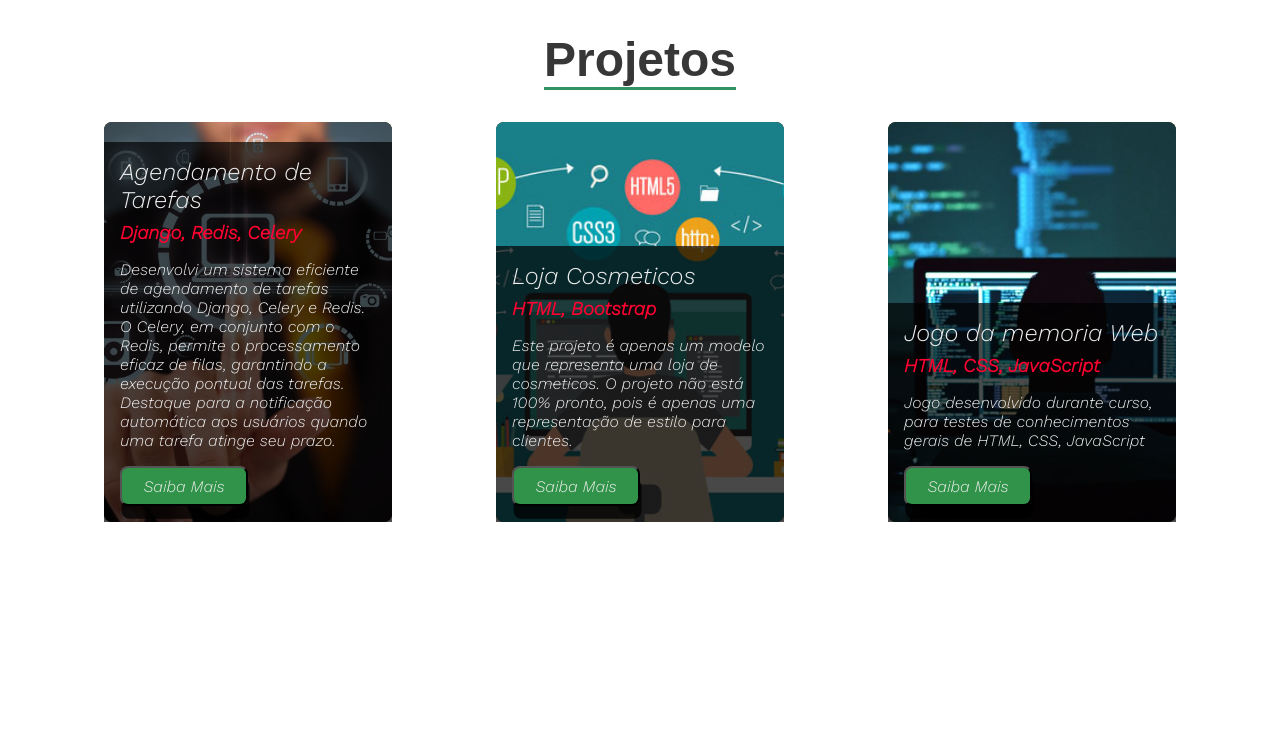
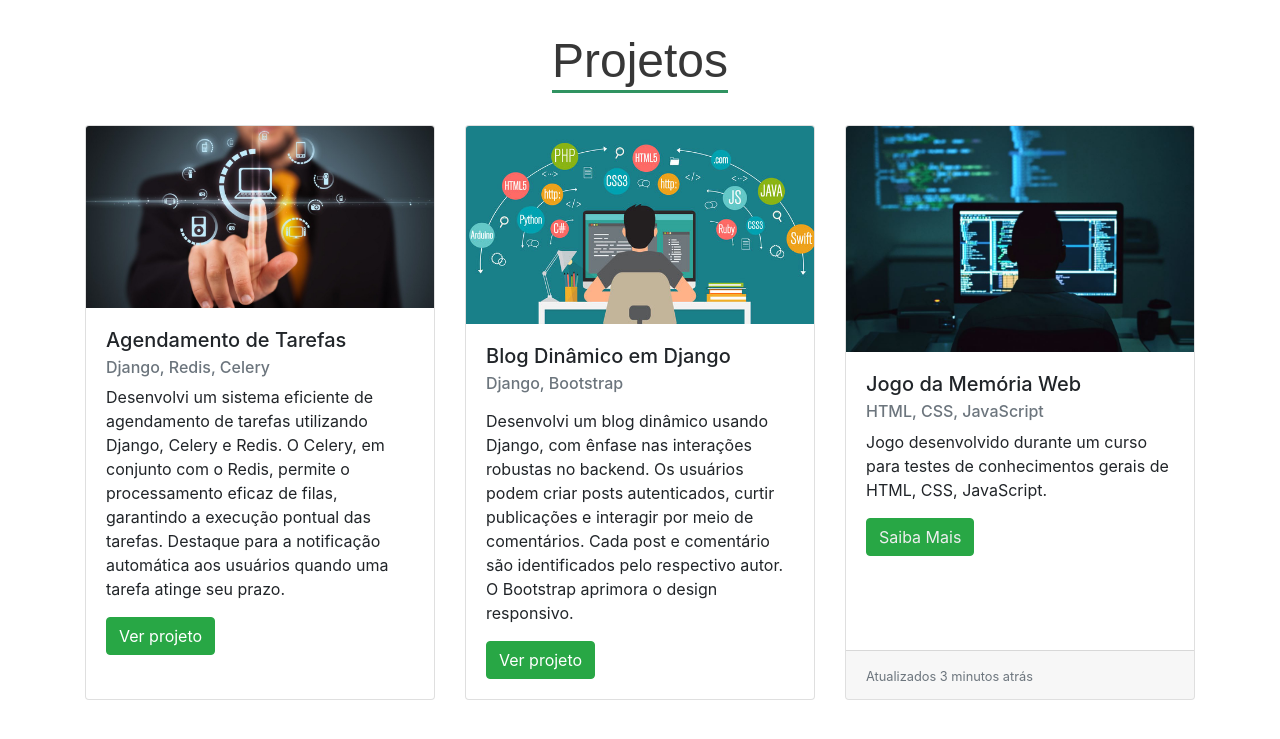
Before and after one commit to welingtonguilhardi/agendamento, a Django app: page / in a window 1280 px wide. Shown: the top 739 px of the page. Run offline with Django 4.2, Linux system fonts and the light colour scheme; parts of the project's set-up code (start-up, migrations or seed data) failed here and were passed over; some libraries are stand-ins or nearby versions.

Commit message:
fix: comentario nos post;update visual na home

```diff
--- a/home/templates/home.html
+++ b/home/templates/home.html
@@ -4,82 +4,68 @@
     <meta charset="UTF-8">
     <meta name="viewport" content="width=device-width, initial-scale=1.0">
     <title>Portifólio</title>
+    <!-- Include Bootstrap CSS -->
+    <link rel="stylesheet" href="https://stackpath.bootstrapcdn.com/bootstrap/4.5.2/css/bootstrap.min.css">
     {% load static %}
     <link rel="stylesheet" href="{% static 'home/css/home.css' %}">
-
-
     <link rel="icon" href="./favicon-32x32.png" type="image/png">
     <link rel="apple-touch-icon" sizes="180x180" href="/apple-touch-icon.png">
     <link rel="icon" type="image/png" sizes="32x32" href="/favicon-32x32.png">
     <link rel="icon" type="image/png" sizes="16x16" href="/favicon-16x16.png">
-        <link rel="manifest" href="/site.webmanifest">
     <link href="https://fonts.googleapis.com/css2?family=Work+Sans:ital,wght@1,300&display=swap" rel="stylesheet">
 </head>
-
-
-
-
 <body>
-        <div class="conteiner" >
-
+    <!-- Wrap your content in a Bootstrap container -->
+    <div class="container">
         <div id="projetos"></div>
-                <section class="sessao-projetos" >
-
-
-                    <div class="sessao-header" >
+        <section class="sessao-projetos">
+            <div class="sessao-header">
                 <h1>Projetos</h1>
             </div>
-
-                        <div class="projetos">
+            <!-- Replace the existing card section with the new card-deck -->
+            <div class="card-deck">
                 <div class="card">
-                                <div class="card-img-wrapper">
-                                    <img src="{% static 'home/img/projeto-img1.jpg' %}" alt="">
-                                </div>
-                                <div class="card-info">
-                                    <h2>Agendamento de Tarefas</h2>
-                                    <h3>Django, Redis, Celery</h3>
-                                    <p>Desenvolvi um sistema eficiente de agendamento de tarefas utilizando Django, Celery e Redis. O Celery, em conjunto com o Redis, permite o processamento eficaz de filas, garantindo a execução pontual das tarefas. Destaque para a notificação automática aos usuários quando uma tarefa atinge seu prazo.</p>
-                                    <button id='botao-projeto-agendamento'><a>Saiba Mais</a></button>
+                    <img class="card-img-top" src="{% static 'home/img/projeto-img1.jpg' %}" alt="Imagem de capa do card">
+                    <div class="card-body">
+                        <h5 class="card-title">Agendamento de Tarefas</h5>
+                        <h6 class="card-subtitle mb-2 text-muted">Django, Redis, Celery</h6>
+                        <p class="card-text">Desenvolvi um sistema eficiente de agendamento de tarefas utilizando Django, Celery e Redis. O Celery, em conjunto com o Redis, permite o processamento eficaz de filas, garantindo a execução pontual das tarefas. Destaque para a notificação automática aos usuários quando uma tarefa atinge seu prazo.</p>
+                        <a class = 'btn btn-success' href="{% url 'painel' %}">Ver projeto</a>
                     </div>
                 </div>
 
                 <div class="card">
-                                <div class="card-img-wrapper">
-                                <img src="{% static 'home/img/projeto-img2.jpg' %}" alt="">
-                                </div>
-                                <div class="card-info">
-                                    <h2>Loja Cosmeticos</h2>
-                                    <h3>HTML, Bootstrap</h3>
-                                    <p>Este projeto é apenas um modelo que representa uma loja de cosmeticos.
-                                        O projeto não está 100% pronto, pois é apenas uma representação de estilo para clientes.</p>
-                                        <button ><a href="{% url 'index-blog' %}">Saiba Mais</a> </button>
+                    <img class="card-img-top" src="{% static 'home/img/projeto-img2.jpg' %}" alt="Imagem de capa do card">
+                    <div class="card-body">
+                        <h5 class="card-title">Blog Dinâmico em Django</h5>
+                        <h6 class="card-subtitle mb-2 text-muted">Django, Bootstrap</h6>
+                        <p class="card-text"><p class="card-text">Desenvolvi um blog dinâmico usando Django, com ênfase nas interações robustas no backend. Os usuários podem criar posts autenticados, curtir publicações e interagir por meio de comentários. Cada post e comentário são identificados pelo respectivo autor. O Bootstrap aprimora o design responsivo.</p>
+                        <a class = 'btn btn-success' href="{% url 'index-blog' %}">Ver projeto</a>
                     </div>
                 </div>
+
+
+
                 <div class="card">
-                                <div class="card-img-wrapper">
-                                    <img src="{% static 'home/img/projeto-img3.jpg' %}" alt="Imagem Projeto">
+                    <img class="card-img-top" src="{% static 'home/img/projeto-img3.jpg' %}" alt="Imagem de capa do card">
+                    <div class="card-body">
+                        <h5 class="card-title">Jogo da Memória Web</h5>
+                        <h6 class="card-subtitle mb-2 text-muted">HTML, CSS, JavaScript</h6>
+                        <p class="card-text">Jogo desenvolvido durante um curso para testes de conhecimentos gerais de HTML, CSS, JavaScript.</p>
+                        <button class = 'btn btn-success'><a href="./Jogo da memoria/index.html">Saiba Mais</a></button>
                     </div>
-                                <div class="card-info">
-                                    <h2>Jogo da memoria Web </h2>
-                                    <h3>HTML, CSS, JavaScript</h3>
-                                    <p>Jogo desenvolvido durante curso, para testes de conhecimentos gerais
-                                        de HTML, CSS, JavaScript
-                                        </p>
-                                        <button ><a href="./Jogo da memoria/index.html">Saiba Mais</a> </button>
+                    <div class="card-footer">
+                        <small class="text-muted">Atualizados 3 minutos atrás</small>
                     </div>
                 </div>
             </div>
-
         </section>
     </div>
-        </div>
 
-        <script>
-            // Script para abrir uma nova janela ao clicar no botão
-            document.getElementById('botao-projeto-agendamento').onclick = function() {
-                window.open("{% url 'painel' %}", "_blank");
-            };
-        </script>
 
+    <!-- Include Bootstrap JS and Popper.js -->
+<script src="https://code.jquery.com/jquery-3.3.1.slim.min.js"></script>
+<script src="https://cdnjs.cloudflare.com/ajax/libs/popper.js/1.14.3/umd/popper.min.js"></script>
+<script src="https://stackpath.bootstrapcdn.com/bootstrap/4.1.3/js/bootstrap.min.js"></script>
 </body>
 </html>
--- a/templates/static/home/css/home.css
+++ b/templates/static/home/css/home.css
@@ -10,7 +10,6 @@
     font-size: 3rem;
     color: rgba(5, 5, 5, 0.8);
     border-bottom: solid 3px #30934e;
-    margin: 2rem;
 }
 
 .projetos {
@@ -20,13 +19,15 @@
 
 .card {
     width: 18rem;
-    height: 25rem;
+    height: auto;
     position: relative;
+    margin-bottom: 20px; /* Added margin for better spacing */
 }
 
 .card-img-wrapper {
     width: 100%;
-    height: 100%;
+    height: 150px; /* Set a fixed height for the image */
+    overflow: hidden;
     border-radius: .5rem;
     background-color: #262600;
 }
@@ -50,6 +51,8 @@
     color: #eee;
     transition: background 0.5s;
     box-sizing: border-box;
+    max-height: 200px; /* Set a max height for the card content */
+    overflow-y: auto; /* Enable vertical scrollbar if content overflows */
 }
 
 .card-info h2 {
@@ -93,9 +96,8 @@
     display: flex;
     justify-content: center;
     align-items: center;
+}
 
-
-}
 .sessao-header h1{
     font-family: sans-serif;
     font-size: 3rem;
@@ -104,6 +106,7 @@
     border: bottom 1.5rem; ;
     margin: 2rem;
 }
+
 a{
     color: #eee;
 }
```
Also changed, not shown: blog/templates/index.html (+7 -1 lines), blog/views.py (+9 -4 lines). Lines whose indentation alone changed are shown as unchanged.
